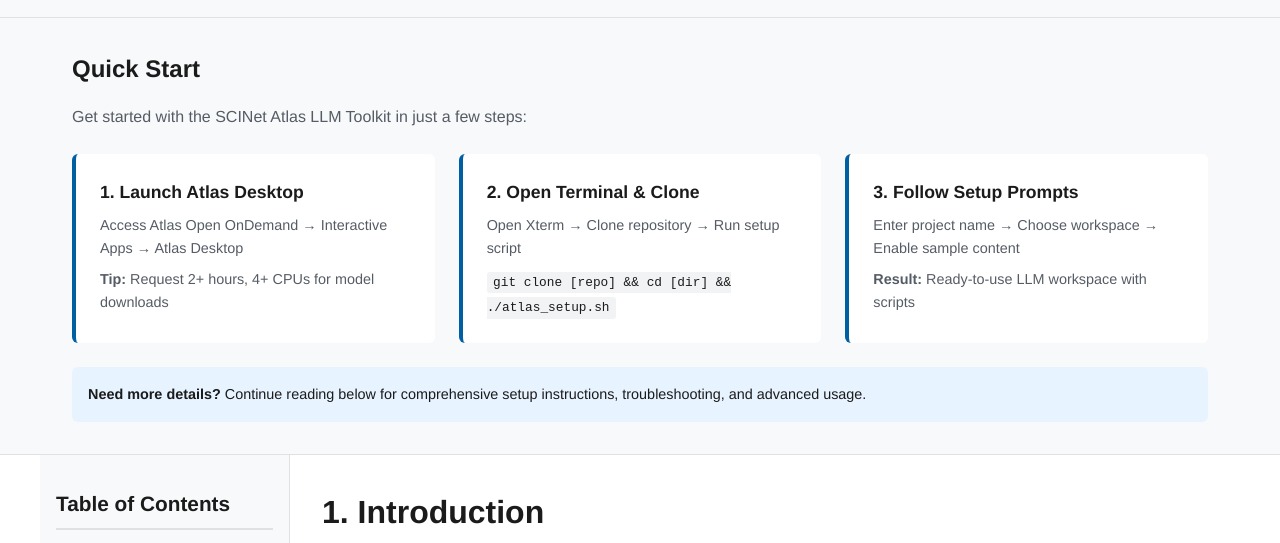
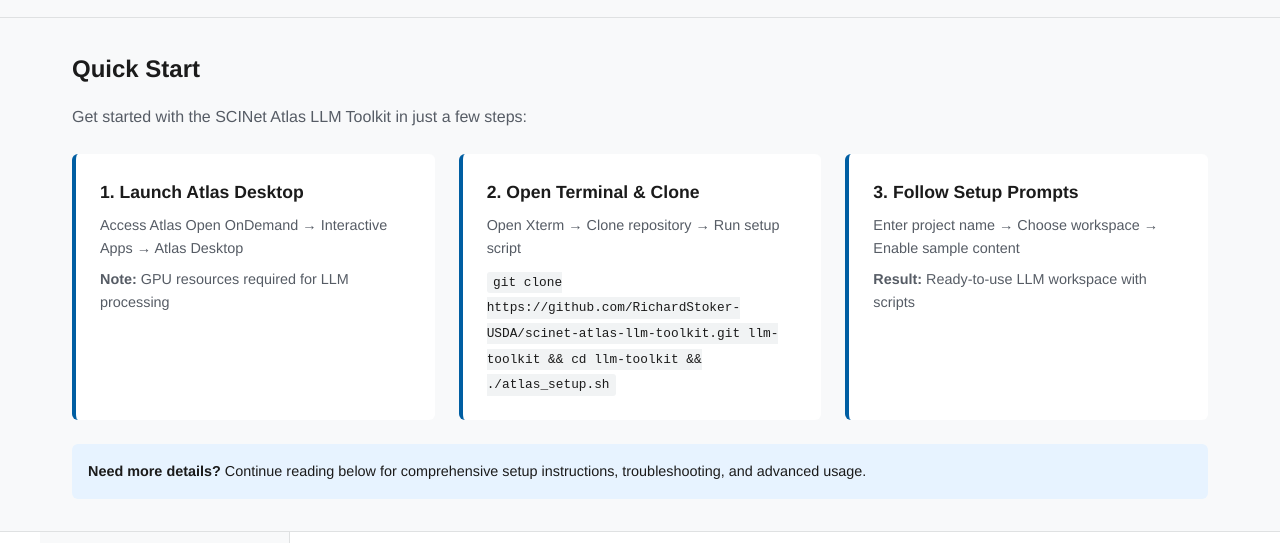
Before and after one commit to RichardStoker-USDA/scinet-atlas-llm-toolkit, a plain HTML site: page index.html in a window 1280 px wide. Shown: the part 247-790 px from the top of the page. Drawn offline with Linux system fonts and the light colour scheme; no server answers.

Commit message:
Update Quick Start section with concrete details
- Change 'Tip' to 'Note' and focus on GPU requirement instead of specific timing
- Add actual repository URL and directory name for copy-paste convenience
- Use 'llm-toolkit' as short, clear directory name in clone command
- Make Quick Start immediately actionable with real commands

```diff
--- a/index.html
+++ b/index.html
@@ -704,13 +704,13 @@
                 <div style="background: white; padding: 1.5rem; border-radius: 6px; border-left: 4px solid #005ea2;">
                     <h3 style="margin-bottom: 0.5rem; color: #1b1b1b; font-size: 1.1rem;">1. Launch Atlas Desktop</h3>
                     <p style="margin-bottom: 0.5rem; color: #565c65; font-size: 0.9rem;">Access Atlas Open OnDemand → Interactive Apps → Atlas Desktop</p>
-                    <p style="margin: 0; color: #565c65; font-size: 0.9rem;"><strong>Tip:</strong> Request 2+ hours, 4+ CPUs for model downloads</p>
+                    <p style="margin: 0; color: #565c65; font-size: 0.9rem;"><strong>Note:</strong> GPU resources required for LLM processing</p>
                 </div>
 
                 <div style="background: white; padding: 1.5rem; border-radius: 6px; border-left: 4px solid #005ea2;">
                     <h3 style="margin-bottom: 0.5rem; color: #1b1b1b; font-size: 1.1rem;">2. Open Terminal & Clone</h3>
                     <p style="margin-bottom: 0.5rem; color: #565c65; font-size: 0.9rem;">Open Xterm → Clone repository → Run setup script</p>
-                    <code style="background: #f1f3f4; padding: 0.2rem 0.4rem; border-radius: 3px; font-size: 0.8rem;">git clone [repo] && cd [dir] && ./atlas_setup.sh</code>
+                    <code style="background: #f1f3f4; padding: 0.2rem 0.4rem; border-radius: 3px; font-size: 0.8rem;">git clone https://github.com/RichardStoker-USDA/scinet-atlas-llm-toolkit.git llm-toolkit && cd llm-toolkit && ./atlas_setup.sh</code>
                 </div>
 
                 <div style="background: white; padding: 1.5rem; border-radius: 6px; border-left: 4px solid #005ea2;">
```
